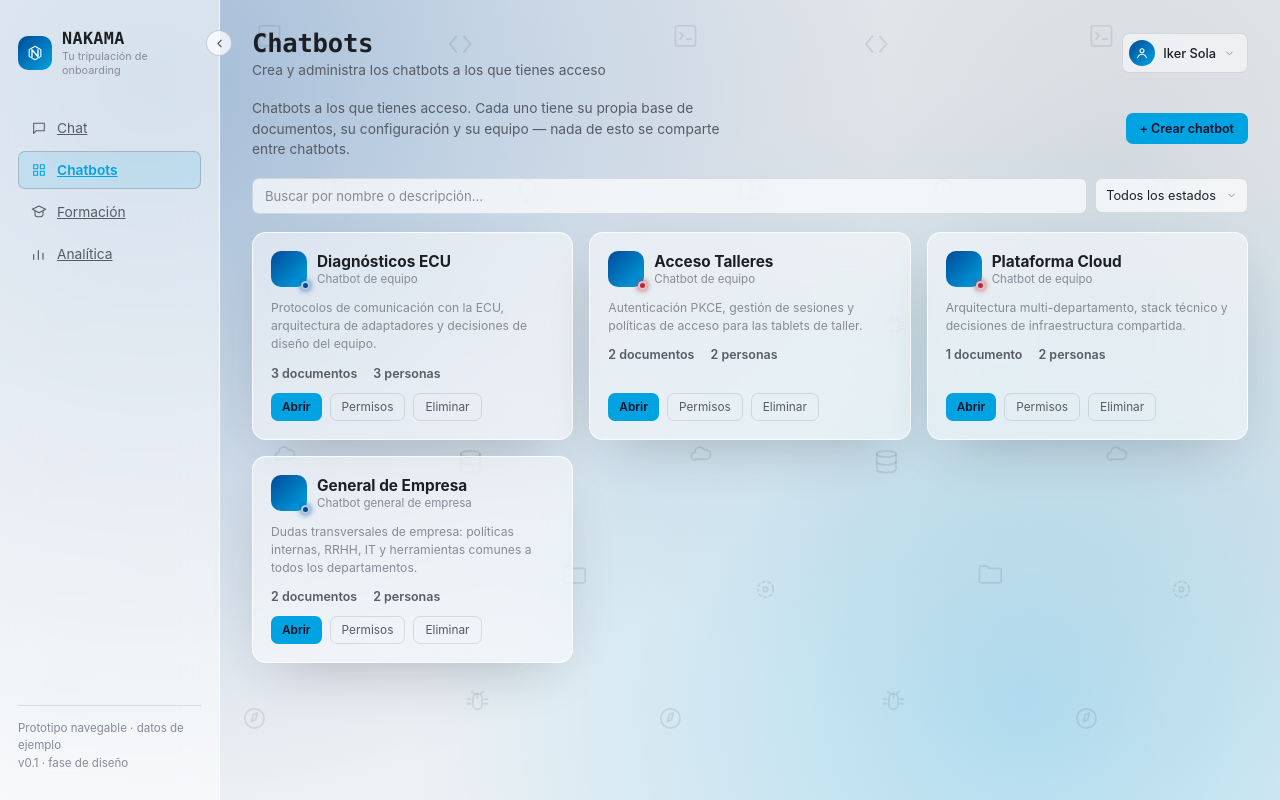
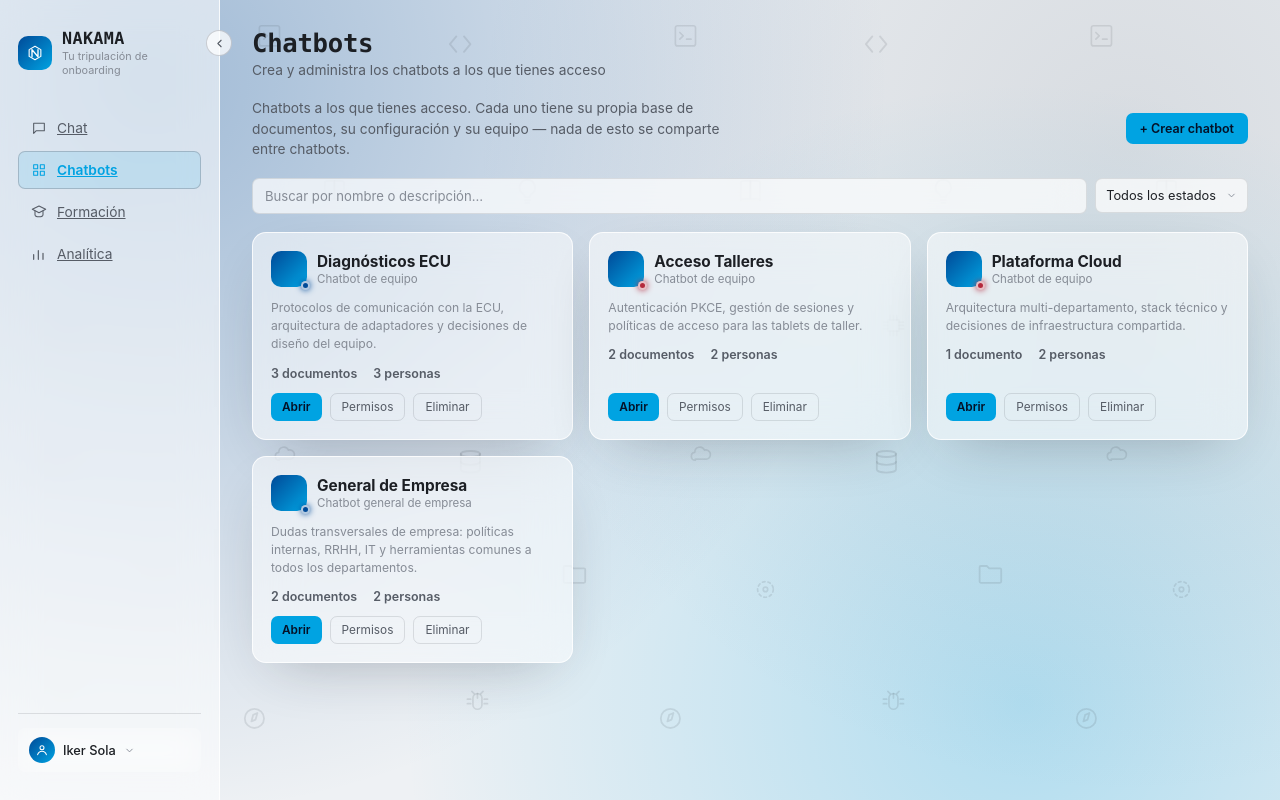
Before and after one commit to VictorMoreno/Nakama, a React (Vite) app in the folder apps/frontend/nakama.web/: page /chatbots in a window 1280 px wide. Built offline with nearby package versions, Linux system fonts and the light colour scheme.

Commit message:
User menu options and fix visual erors

```diff
--- a/apps/frontend/nakama.web/src/components/layout/Rail.tsx
+++ b/apps/frontend/nakama.web/src/components/layout/Rail.tsx
@@ -2,6 +2,7 @@ import { useEffect, useState } from "react";
 import { NavLink } from "react-router-dom";
 import { useChatbots } from "../../context/ChatbotsContext";
 import { AnalyticsIcon, BrandMarkIcon, ChatIcon, ChevronLeftIcon, GridIcon, LearningIcon } from "../icons";
+import { UserMenu } from "./UserMenu";
 
 const STORAGE_KEY = "nakama-rail-collapsed";
 
@@ -69,9 +70,7 @@ export function Rail() {
       </nav>
 
       <div className="rail-foot">
-        Prototipo navegable · datos de ejemplo
-        <br />
-        v0.1 · fase de diseño
+        <UserMenu />
       </div>
     </aside>
   );
--- a/apps/frontend/nakama.web/src/components/layout/Topbar.tsx
+++ b/apps/frontend/nakama.web/src/components/layout/Topbar.tsx
@@ -1,6 +1,5 @@
 import { useLocation } from "react-router-dom";
 import { BotSwitcher } from "./BotSwitcher";
-import { UserMenu } from "./UserMenu";
 
 function headingFor(pathname: string): { title: string; subtitle: string; showSwitcher: boolean } {
   if (pathname === "/chat" || pathname.startsWith("/chat/")) {
@@ -30,9 +29,6 @@ export function Topbar() {
           </div>
         )}
       </div>
-      <div style={{ display: "flex", alignItems: "center", gap: 14, flexWrap: "wrap" }}>
-        <UserMenu />
-      </div>
     </div>
   );
 }
--- a/apps/frontend/nakama.web/src/components/layout/UserMenu.tsx
+++ b/apps/frontend/nakama.web/src/components/layout/UserMenu.tsx
@@ -1,4 +1,5 @@
 import { useEffect, useRef, useState } from "react";
+import { createPortal } from "react-dom";
 import { useChatbots } from "../../context/ChatbotsContext";
 import { useTheme, type ThemeMode } from "../../context/ThemeContext";
 import { useToast } from "../../context/ToastContext";
@@ -10,17 +11,42 @@ const THEME_OPTIONS: { mode: ThemeMode; label: string }[] = [
   { mode: "dark", label: "Oscuro" }
 ];
 
+interface DropdownPos {
+  bottom: number;
+  left: number;
+}
+
 export function UserMenu() {
   const [open, setOpen] = useState(false);
+  const [dropdownPos, setDropdownPos] = useState<DropdownPos | null>(null);
   const rootRef = useRef<HTMLDivElement>(null);
+  const dropdownRef = useRef<HTMLDivElement>(null);
   const { mode, setMode } = useTheme();
   const { isAdmin, setIsAdmin } = useChatbots();
   const { showToast } = useToast();
 
+  // The dropdown is portaled to <body> (see render below) instead of living inside the
+  // rail: nested inside the rail's own blurred/tinted surface, its backdrop-filter would
+  // sample that pre-blurred backdrop instead of the page behind it, so the exact same
+  // glass CSS as e.g. the status select ends up reading as flatter/less transparent.
+  // Portaling it lets it blur the plain page background, matching that reference exactly.
   useEffect(() => {
     if (!open) return;
+
+    function updatePosition() {
+      const rect = rootRef.current?.getBoundingClientRect();
+      if (!rect) return;
+      setDropdownPos({ bottom: window.innerHeight - rect.top + 8, left: rect.left });
+    }
+
+    updatePosition();
+    window.addEventListener("resize", updatePosition);
+    window.addEventListener("scroll", updatePosition, true);
+
     function onPointerDown(e: MouseEvent) {
-      if (rootRef.current && !rootRef.current.contains(e.target as Node)) setOpen(false);
+      const target = e.target as Node;
+      if (rootRef.current?.contains(target) || dropdownRef.current?.contains(target)) return;
+      setOpen(false);
     }
     function onKeyDown(e: KeyboardEvent) {
       if (e.key === "Escape") setOpen(false);
@@ -28,6 +54,8 @@ export function UserMenu() {
     document.addEventListener("mousedown", onPointerDown);
     document.addEventListener("keydown", onKeyDown);
     return () => {
+      window.removeEventListener("resize", updatePosition);
+      window.removeEventListener("scroll", updatePosition, true);
       document.removeEventListener("mousedown", onPointerDown);
       document.removeEventListener("keydown", onKeyDown);
     };
@@ -43,7 +71,14 @@ export function UserMenu() {
         <ChevronDownIcon className="chevron" />
       </button>
 
-      <div className="user-dropdown">
+      {open &&
+        dropdownPos &&
+        createPortal(
+          <div
+            className="user-dropdown"
+            ref={dropdownRef}
+            style={{ bottom: dropdownPos.bottom, left: dropdownPos.left }}
+          >
             <div className="user-dropdown-head">
               <span className="user-avatar lg">
                 <UserIcon />
@@ -69,10 +104,7 @@ export function UserMenu() {
             </div>
 
             <div className="user-dropdown-demo-row">
-          <div className="user-dropdown-demo-text">
               <span className="user-dropdown-demo-label">Ver como administrador</span>
-            <span className="user-dropdown-demo-hint">Solo demo</span>
-          </div>
               <button
                 className={`demo-switch${isAdmin ? " active" : ""}`}
                 type="button"
@@ -95,7 +127,9 @@ export function UserMenu() {
             >
               Cerrar sesión
             </button>
-      </div>
+          </div>,
+          document.body
+        )}
     </div>
   );
 }
--- a/apps/frontend/nakama.web/src/styles/design-system.css
+++ b/apps/frontend/nakama.web/src/styles/design-system.css
@@ -179,8 +179,7 @@
   .rail.collapsed { width: 76px; padding-left: 14px; padding-right: 14px; }
 
   .rail.collapsed .brand-text,
-  .rail.collapsed .nav-item span,
-  .rail.collapsed .rail-foot {
+  .rail.collapsed .nav-item span {
     display: none;
   }
 
@@ -316,11 +315,42 @@
 
   .rail-foot {
     margin-top: auto;
-    font-size: 0.72rem;
-    color: var(--ink-faint);
-    line-height: 1.5;
     border-top: 1px solid var(--border);
     padding-top: 14px;
+  }
+
+  /* User menu rendered inside the rail footer: adapt it from the topbar's pill/button
+     look to a nav-item-style row so it reads as part of the sidebar, not a floating chip. */
+  .rail-foot .user-menu { width: 100%; }
+
+  .rail-foot .user-trigger {
+    width: 100%;
+    padding: 8px 10px;
+    border: 1px solid transparent;
+    background: transparent;
+    border-radius: var(--radius-sm);
+  }
+
+  .rail-foot .user-trigger:hover { background: var(--surface); }
+
+  /* Glass/blur affordance only while the menu is open — matches the select-trigger's
+     "cristal" treatment, but reserved for the active state instead of always-on, to
+     keep the trigger reading as a plain nav row at rest. Uses --glass-border-strong
+     (not the plain --border used elsewhere) because this sits on top of the rail's
+     own blurred surface — a plain border has too little contrast against that second
+     layer of translucency in dark mode, where it becomes nearly invisible. */
+  .rail-foot .user-menu.open .user-trigger {
+    background: var(--surface-strong);
+    backdrop-filter: blur(16px);
+    -webkit-backdrop-filter: blur(16px);
+    border-color: var(--glass-border-strong);
+    box-shadow: var(--shadow-sm);
+  }
+
+  .rail.collapsed .rail-foot .user-trigger { justify-content: center; padding: 8px; }
+  .rail.collapsed .rail-foot .user-trigger span:not(.user-avatar),
+  .rail.collapsed .rail-foot .user-trigger .chevron {
+    display: none;
   }
 
   /* ---------- Main ---------- */
@@ -507,10 +537,9 @@
   .user-trigger .chevron { width: 11px; height: 11px; color: var(--ink-faint); transition: transform 0.15s ease; }
   .user-menu.open .user-trigger .chevron { transform: rotate(180deg); }
 
+  /* Positioned via inline style (see UserMenu.tsx) since it's portaled to <body>. */
   .user-dropdown {
-    position: absolute;
-    top: calc(100% + 8px);
-    right: 0;
+    position: fixed;
     width: 240px;
     background: var(--surface-strong);
     backdrop-filter: blur(28px);
@@ -519,13 +548,10 @@
     border-radius: var(--radius-md);
     box-shadow: var(--shadow);
     padding: 14px;
-    display: none;
     z-index: 30;
   }
 
-  .user-menu.open .user-dropdown { display: block; }
-
-  .user-dropdown-head { display: flex; align-items: center; gap: 10px; padding-bottom: 12px; margin-bottom: 12px; border-bottom: 1px solid var(--border); }
+  .user-dropdown-head { display: flex; align-items: center; gap: 10px; margin-bottom: 16px; }
   .user-dropdown-name { font-size: 0.86rem; font-weight: 600; color: var(--ink); }
   .user-dropdown-role { font-size: 0.72rem; color: var(--ink-faint); margin-top: 2px; }
 
@@ -565,14 +591,10 @@
     align-items: center;
     justify-content: space-between;
     gap: 10px;
-    padding: 6px 2px 12px;
-    margin-bottom: 4px;
-    border-bottom: 1px solid var(--border);
-  }
-
-  .user-dropdown-demo-text { display: flex; flex-direction: column; gap: 1px; }
+    margin-bottom: 16px;
+  }
+
   .user-dropdown-demo-label { font-size: 0.74rem; color: var(--ink-soft); }
-  .user-dropdown-demo-hint { font-size: 0.64rem; font-style: italic; color: var(--ink-faint); }
 
   .demo-switch {
     position: relative;
@@ -1748,7 +1770,7 @@
   @media (max-width: 920px) {
     .rail { width: 76px; padding-left: 14px; padding-right: 14px; }
     .rail-toggle { display: none; }
-    .brand-name, .brand-sub, .nav-item span, .rail-foot { display: none; }
+    .brand-name, .brand-sub, .nav-item span { display: none; }
     .brand { justify-content: center; }
     .nav-item { justify-content: center; }
     .chat-shell { grid-template-columns: 1fr; }
```
Lines whose indentation alone changed are shown as unchanged.
